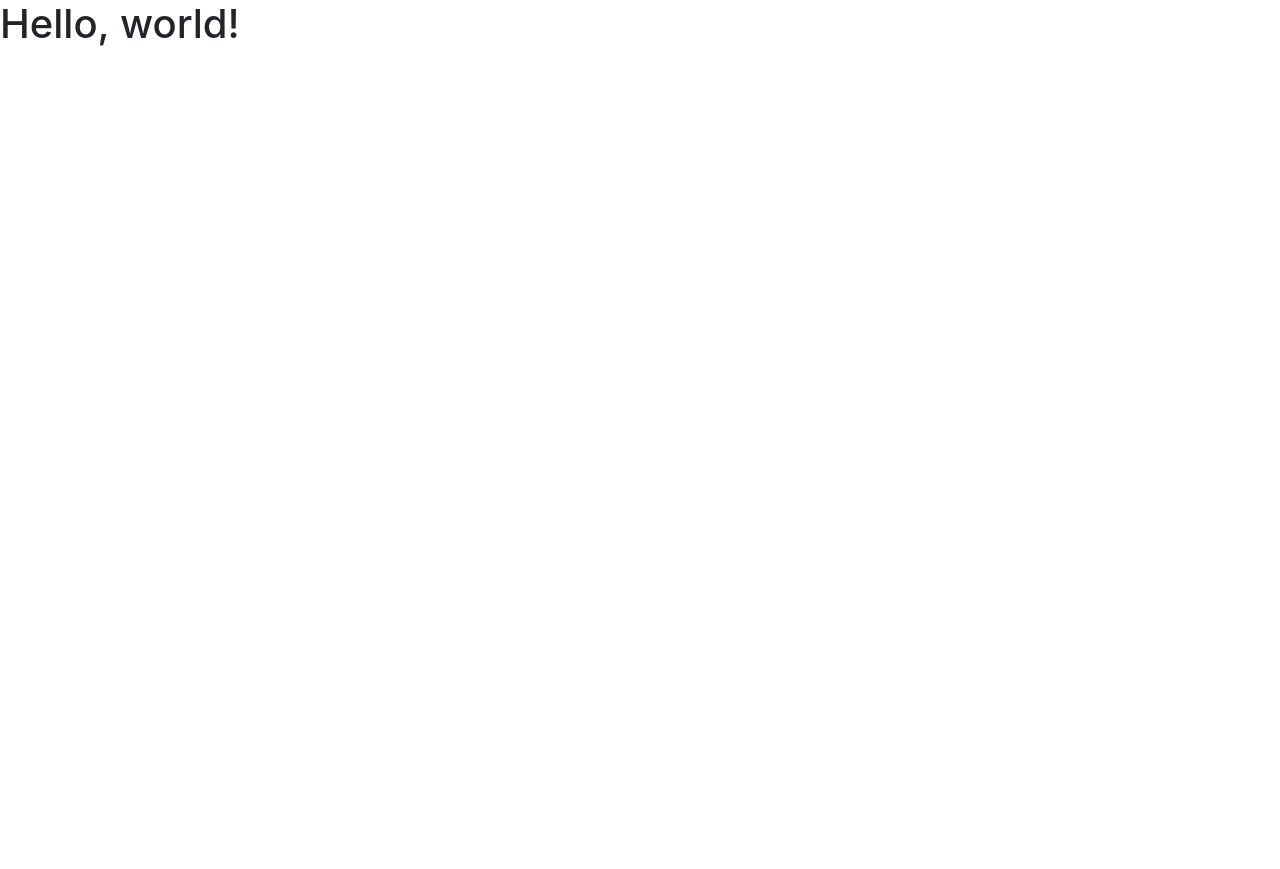
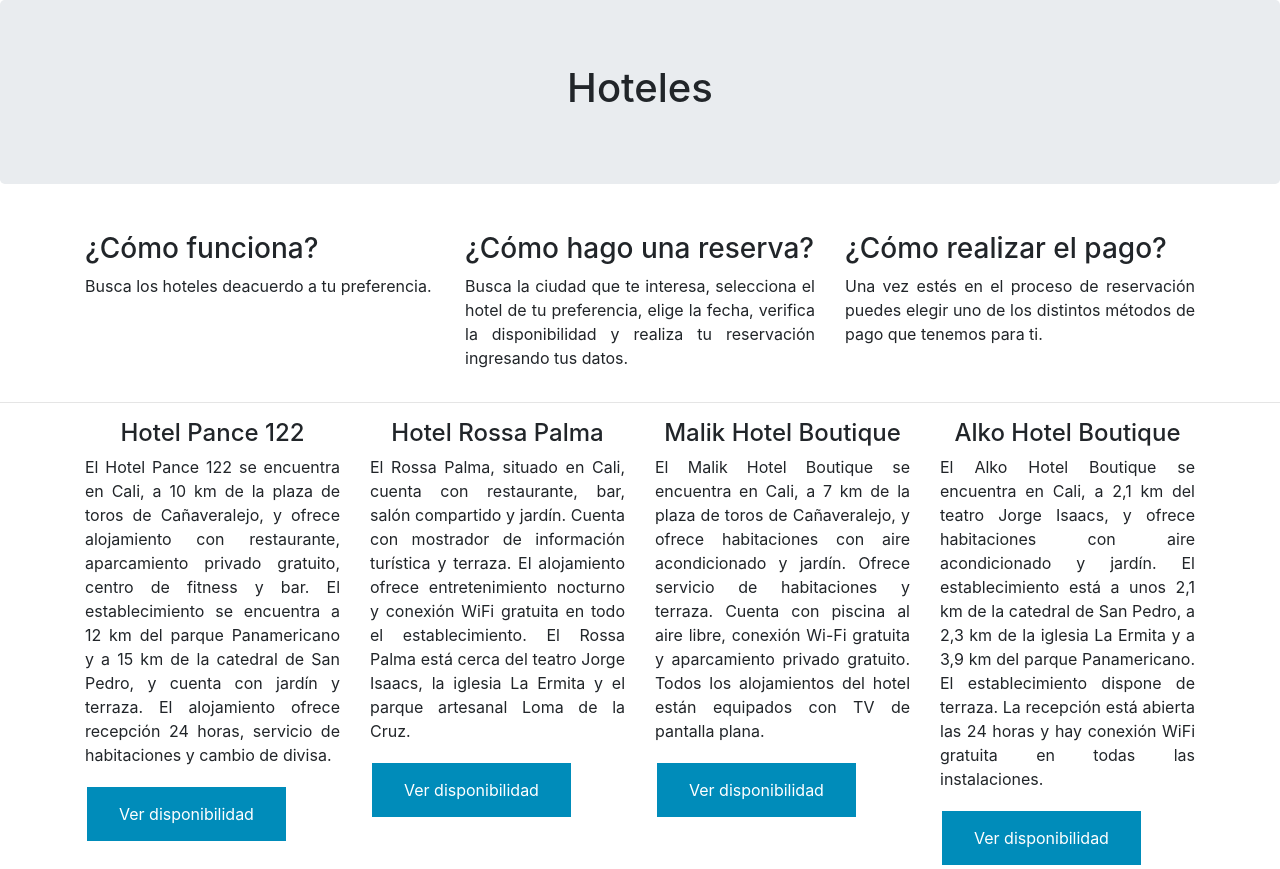
Before and after one commit to CesarVidarte/guia-hoteles, a website: page index.html in a window 1280 px wide. Before the commit the page ends 800 px from the top, so only its background shows below. Drawn offline with nearby package versions, Linux system fonts and the light colour scheme.

Commit message:
se añade contenido de práctica de grillas, filas y columnas

```diff
--- a/index.html
+++ b/index.html
@@ -1,5 +1,6 @@
 <!doctype html>
 <html lang="en">
+
 <head>
   <!-- Required meta tags -->
   <meta charset="utf-8">
@@ -9,18 +10,107 @@
   <!-- Se agrega la referencia Bootstrap CSS -->
   <link rel="stylesheet" href="node_modules/bootstrap/dist/CSS/bootstrap.min.css">
 
-    <title>Hello, world!</title>
+  <title>Guia hoteles</title>
+  <style media="screen">
+    .button {
+      border: none;
+      color: white;
+      padding: 15px 32px;
+      text-align: center;
+      text-decoration: none;
+      display: inline-block;
+      font-size: 16px;
+      margin: 4px 2px;
+      cursor: pointer;
+      background-color: #008CBA;
+    }
+  </style>
 </head>
+
 <body>
-    <h1>Hello, world!</h1>
+  <div class="jumbotron">
+    <h1 style="text-align:center">Hoteles</h1>
+  </div>
+  <div class="container">
+    <div class="row">
+      <div class="col-md-4">
+        <p>
+        <h3>¿Cómo funciona?</h3>
+        <!-- Texto de los parrafos justificado -->
+        <p style="text-align:justify">Busca los hoteles deacuerdo a tu preferencia.</p>
+        </p>
+      </div>
+      <div class="col-md-4">
+        <p>
+        <h3>¿Cómo hago una reserva?</h3>
+        <p style="text-align:justify">Busca la ciudad que te interesa, selecciona el hotel de tu
+          preferencia, elige la fecha, verifica la disponibilidad y realiza
+          tu reservación ingresando tus datos.</p>
+        </p>
+      </div>
+      <div class="col-md-4">
+        <p>
+        <h3>¿Cómo realizar el pago?</h3>
+        <p style="text-align:justify">Una vez estés en el proceso de reservación puedes elegir uno de
+          los distintos métodos de pago que tenemos para ti.</p>
+        </p>
+      </div>
+    </div>
+  </div>
+  <hr>
+
+  <div class="container">
+    <div class="row">
+      <div class="col-lg-3">
+        <h4 style="text-align:center">Hotel Pance 122</h4>
+        <p style="text-align:justify">El Hotel Pance 122 se encuentra en Cali, a 10 km de la plaza de toros de Cañaveralejo, y ofrece alojamiento con restaurante,
+          aparcamiento privado gratuito, centro de fitness y bar. El establecimiento se encuentra a 12 km del parque
+          Panamericano y a 15 km de la catedral de San Pedro, y cuenta con jardín y terraza. El alojamiento ofrece recepción 24 horas, servicio de habitaciones y cambio de divisa.</p>
+        <button class="button" type="button">
+          Ver disponibilidad
+        </button>
+      </div>
+      <div class="col-lg-3">
+        <h4 style="text-align:center">Hotel Rossa Palma</h4>
+        <p style="text-align:justify">El Rossa Palma, situado en Cali, cuenta con restaurante, bar, salón compartido y jardín. Cuenta con mostrador de información turística y terraza.
+          El alojamiento ofrece entretenimiento nocturno y conexión WiFi gratuita en todo el establecimiento. El Rossa Palma está cerca del teatro Jorge Isaacs,
+          la iglesia La Ermita y el parque artesanal Loma de la Cruz.</p>
+        <button class="button" type="button">
+          Ver disponibilidad
+        </button>
+      </div>
+      <div class="col-lg-3">
+        <h4 style="text-align:center">Malik Hotel Boutique</h4>
+        <p style="text-align:justify">El Malik Hotel Boutique se encuentra en Cali, a 7 km de la plaza de toros de Cañaveralejo, y ofrece habitaciones con aire acondicionado y jardín.
+          Ofrece servicio de habitaciones y terraza. Cuenta con piscina al aire libre, conexión Wi-Fi gratuita y aparcamiento privado gratuito.
+          Todos los alojamientos del hotel están equipados con TV de pantalla plana.</p>
+        <button class="button" type="button">
+          Ver disponibilidad
+        </button>
+      </div>
+      <div class="col-lg-3">
+        <h4 style="text-align:center">Alko Hotel Boutique</h4>
+        <p style="text-align:justify">El Alko Hotel Boutique se encuentra en Cali, a 2,1 km del teatro Jorge Isaacs, y ofrece habitaciones con aire acondicionado y jardín.
+          El establecimiento está a unos 2,1 km de la catedral de San Pedro, a 2,3 km de la iglesia La Ermita y a 3,9 km del parque Panamericano. El establecimiento dispone de terraza.
+          La recepción está abierta las 24 horas y hay conexión WiFi gratuita en todas las instalaciones.</p>
+        <button class="button" type="button">
+          Ver disponibilidad
+        </button>
+      </div>
+    </div>
+  </div>
+
+
+
 
   <!-- Optional JavaScript; choose one of the two! -->
 
   <!-- se agrega la fuente jQuery, Popper.js, and Bootstrap JS -->
-  <script    src="node_modules/jQuery/dist/jquery.min.js">  </script>
-  <script    src="node_modules/popper.js/dist/popper.min.js">  </script>
-  <script    src="node_modules/bootstrap/dist/js/bootstrap.min.js">  </script>
+  <script src="node_modules/jQuery/dist/jquery.min.js"> </script>
+  <script src="node_modules/popper.js/dist/popper.min.js"> </script>
+  <script src="node_modules/bootstrap/dist/js/bootstrap.min.js"> </script>
 
 
 </body>
+
 </html>
```
Lines whose indentation alone changed are shown as unchanged.
